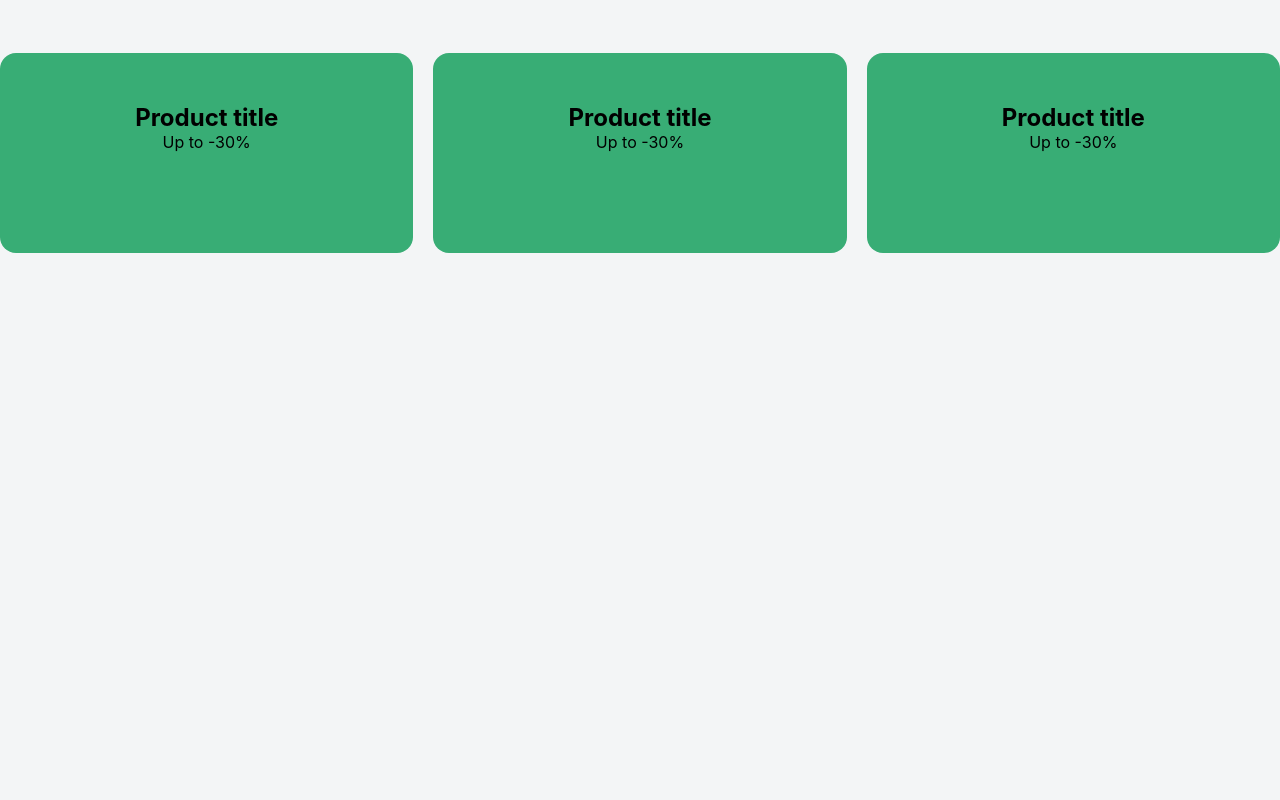
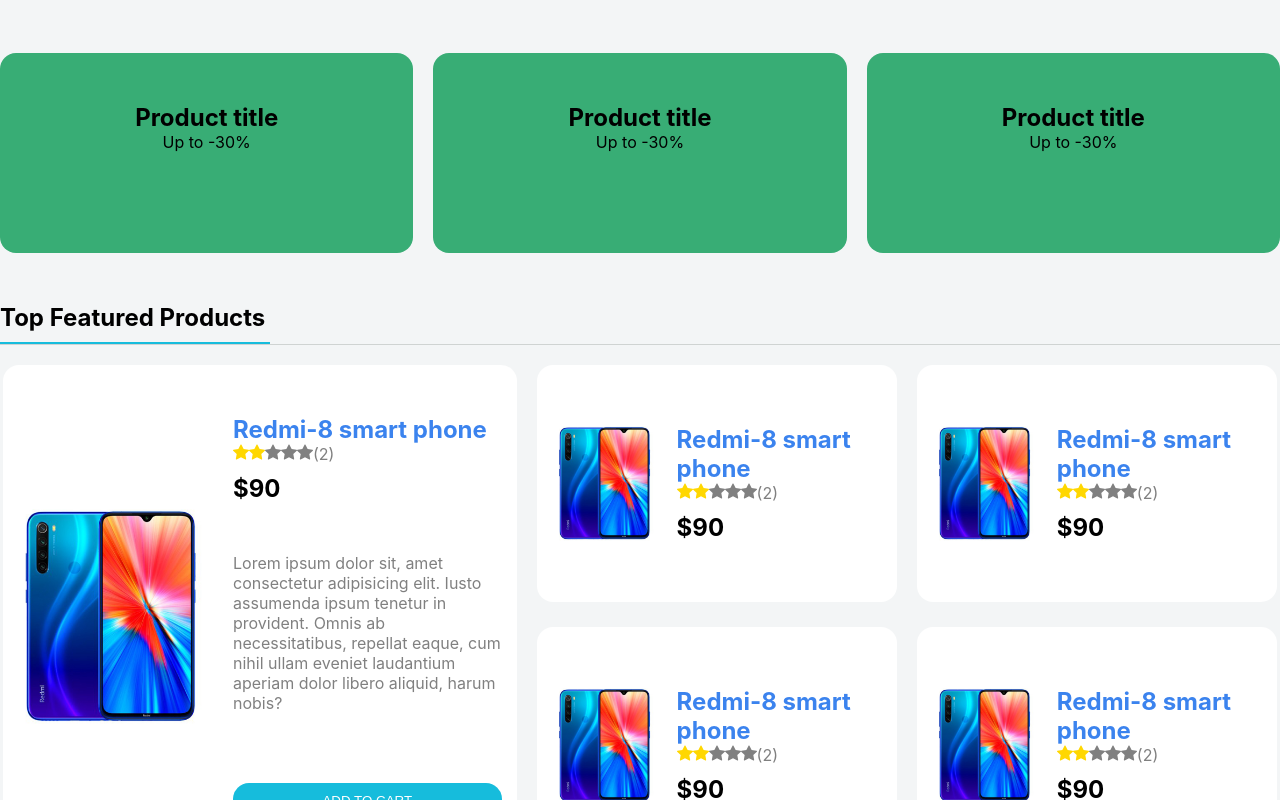
Before and after one commit to zakiralhasan/edokan, a React (Create React App) app: page / in a window 1280 px wide. Shown: the part 2000-2800 px from the top of the page. Before the commit the page ends 2303 px from the top, so only its background shows below. Built offline with nearby package versions, Linux system fonts and the light colour scheme.

Commit message:
feat:top feature section added
in this section have added hero card and semi hero or top feature card

```diff
--- /dev/null
+++ b/src/components/TopFeatureCard.js
@@ -0,0 +1,30 @@
+import React from 'react';
+import cardImg from '../assets/porducts/Redmi-Note-8.jpg'
+import { BsStarFill } from "react-icons/bs";
+const TopFeatureCard = () => {
+    return (
+        <div>
+            <div className="hero-card top-feature-card">
+                <div className='hero-card__img'>
+                    <img src={cardImg} alt="" />
+                </div>
+                <div className='hero-card__content'>
+                    <h2 className='hero-card__content__title'>Redmi-8 smart phone</h2>
+                    <div className='hero-card__star-icon-container'>
+                        <div>
+                            <BsStarFill className='star-icon-gold' />
+                            <BsStarFill className='star-icon-gold' />
+                            <BsStarFill className='star-icon-gray' />
+                            <BsStarFill className='star-icon-gray' />
+                            <BsStarFill className='star-icon-gray' />
+                        </div>
+                        <div className='star-icon-container_value'>(2)</div>
+                    </div>
+                    <h2 className='product-card__price'>$90</h2>
+                </div>
+            </div>
+        </div>
+    );
+};
+
+export default TopFeatureCard;
--- a/src/pages/home-page/Home.js
+++ b/src/pages/home-page/Home.js
@@ -2,6 +2,7 @@
 import BannerSection from './BannerSection';
 import FlashDealSection from './FlashDealSection';
 import HotTrendingSection from './HotTrendingSection';
+import TopFeatureSection from './TopFeatureSection';
 
 const Home = () => {
     return (
@@ -10,6 +11,10 @@
                 <BannerSection></BannerSection>
                 <HotTrendingSection></HotTrendingSection>
                 <FlashDealSection></FlashDealSection>
+                <TopFeatureSection></TopFeatureSection>
+                <div className='home-page__add'>
+                    <p>Free UK delivery - Return Over $100.00 (Excluding Homeware)| Free</p>
+                </div>
             </div>
         </div>
     );
--- /dev/null
+++ b/src/pages/home-page/TopFeatureSection.js
@@ -0,0 +1,28 @@
+import React from 'react';
+import HeroCard from '../../components/HeroCard';
+import TopFeatureCard from '../../components/TopFeatureCard';
+
+const TopFeatureSection = () => {
+    return (
+        <div>
+            <div className="top-feature">
+                <div className='top-feature__title-container'>
+                    <h2 className='top-feature__title'>Top Featured Products</h2>
+                </div>
+                <div className="top-feature__container">
+                    <div className='torp-feature__hero-card-container'>
+                        <HeroCard></HeroCard>
+                    </div>
+                    <div className="top-feature__card-container">
+                        <TopFeatureCard></TopFeatureCard>
+                        <TopFeatureCard></TopFeatureCard>
+                        <TopFeatureCard></TopFeatureCard>
+                        <TopFeatureCard></TopFeatureCard>
+                    </div>
+                </div>
+            </div>
+        </div>
+    );
+};
+
+export default TopFeatureSection;
--- a/src/styles/sass/components/_banner-section.scss
+++ b/src/styles/sass/components/_banner-section.scss
@@ -1,4 +1,5 @@
 .banner-container {
+    @include content-max-width;
     margin-top: 40px;
     margin-bottom: 60px;
     display: flex;
--- a/src/styles/sass/components/_hot-trnding-section.scss
+++ b/src/styles/sass/components/_hot-trnding-section.scss
@@ -1,3 +1,7 @@
+.hot-trending-porducts {
+    @include content-max-width;
+}
+
 .hot-trending-porducts__title-container {
     @include title-container;
 }
--- a/src/styles/sass/components/_index.scss
+++ b/src/styles/sass/components/_index.scss
@@ -1,3 +1,4 @@
 @import "./banner-section";
 @import "./hot-trnding-section";
 @import "./flash-deal-section";
+@import "./top-feature-section";
--- /dev/null
+++ b/src/styles/sass/components/_top-feature-section.scss
@@ -0,0 +1,28 @@
+.top-feature {
+    @include content-max-width;
+}
+
+.top-feature__title-container {
+    @include title-container;
+    margin-top: 50px;
+}
+
+.top-feature__container {
+    @include card-container;
+}
+
+.top-feature__card-container {
+    display: grid;
+    grid-template-columns: repeat(2, minmax(0, 1fr));
+    gap: 20px;
+}
+
+.top-feature-card {
+
+    padding: 10px;
+
+    img {
+        max-width: 115px;
+
+    }
+}
--- a/src/styles/sass/global.css
+++ b/src/styles/sass/global.css
@@ -81,6 +81,8 @@
 =            Components                       =
 =============================================*/
 .banner-container {
+  max-width: 1540px;
+  margin: 0 auto;
   margin-top: 40px;
   margin-bottom: 60px;
   display: flex;
@@ -118,6 +120,11 @@
   border-radius: 2rem;
   background-color: transparent;
   cursor: pointer;
+}
+
+.hot-trending-porducts {
+  max-width: 1540px;
+  margin: 0 auto;
 }
 
 .hot-trending-porducts__title-container {
@@ -181,6 +188,11 @@
 
 .star-icon-container_value {
   color: #808080;
+}
+
+.flash-deals {
+  max-width: 1540px;
+  margin: 0 auto;
 }
 
 .flash-deals__title-container {
@@ -259,10 +271,54 @@
   padding: 50px;
 }
 
+.top-feature {
+  max-width: 1540px;
+  margin: 0 auto;
+}
+
+.top-feature__title-container {
+  border-bottom: 2px solid #16BCDC;
+  max-width: 270px;
+  padding-bottom: 10px;
+  margin-top: 50px;
+}
+.top-feature__title-container h2 {
+  text-align: left;
+}
+
+.top-feature__container {
+  border-top: 1px solid #CFD3D2;
+  padding: 20px 3px;
+  display: flex;
+  gap: 20px;
+}
+
+.top-feature__card-container {
+  display: grid;
+  grid-template-columns: repeat(2, minmax(0, 1fr));
+  gap: 20px;
+}
+
+.top-feature-card {
+  padding: 10px;
+}
+.top-feature-card img {
+  max-width: 115px;
+}
+
 /*=============================================
 =            Pages                            =
 =============================================*/
-.home-page {
-  max-width: 1540px;
-  margin: 0 auto;
+.home-page__add {
+  width: 100%;
+  height: 60px;
+  background-color: #263C97;
+  display: flex;
+  justify-content: center;
+  align-items: center;
+  margin: 50px auto;
+}
+.home-page__add p {
+  color: #ffffff;
+  font-size: 1.5rem;
 }/*# sourceMappingURL=global.css.map */
--- a/src/styles/sass/pages/_home.scss
+++ b/src/styles/sass/pages/_home.scss
@@ -1,5 +1,14 @@
-.home-page {
-    max-width: 1540px;
-    margin: 0 auto;
+.home-page__add {
+    width: 100%;
+    height: 60px;
+    background-color: #263C97;
+    @include get-item-center;
+    margin: 50px auto;
+
+    p {
+        color: $white;
+        font-size: $fs-large;
+
+    }
 
 }
```
Also changed, not shown: src/styles/sass/components/_flash-deal-section.scss (+5 -4 lines), src/styles/sass/foundations/_mixins.scss (+14 -0 lines), 1 other file (tests, documents, lock files or other folders).
